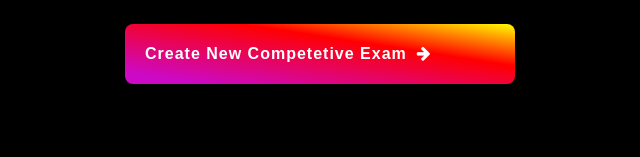
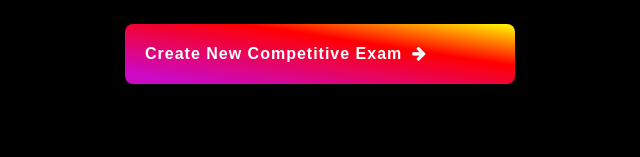
Before and after one commit to Gaurab-Mukherjee/Online-Test-System, a plain HTML site: page Admin/AdminHomePage.html in a window 1280 px wide. Shown: the part 310-467 px from the top of the page, 330-970 px from the left. Drawn offline with nearby package versions, Linux system fonts and the light colour scheme; grey boxes are pictures that could not be loaded; files whose address does not match are found by name.

Commit message:
AdminHomePage.html LoginPage.html

```diff
--- a/Admin/AdminHomePage.html
+++ b/Admin/AdminHomePage.html
@@ -167,7 +167,7 @@
         <button class="button1">Create New Exam<i class="fa fa-arrow-right" style="margin-left:10px"></i></button>
     </div>
     <div align="center">
-        <button class="button1">Create New Competetive Exam<i class="fa fa-arrow-right" style="margin-left:10px"></i></button>
+        <button class="button1">Create New Competitive Exam<i class="fa fa-arrow-right" style="margin-left:10px"></i></button>
     </div>
     <br>
     <br>
```
